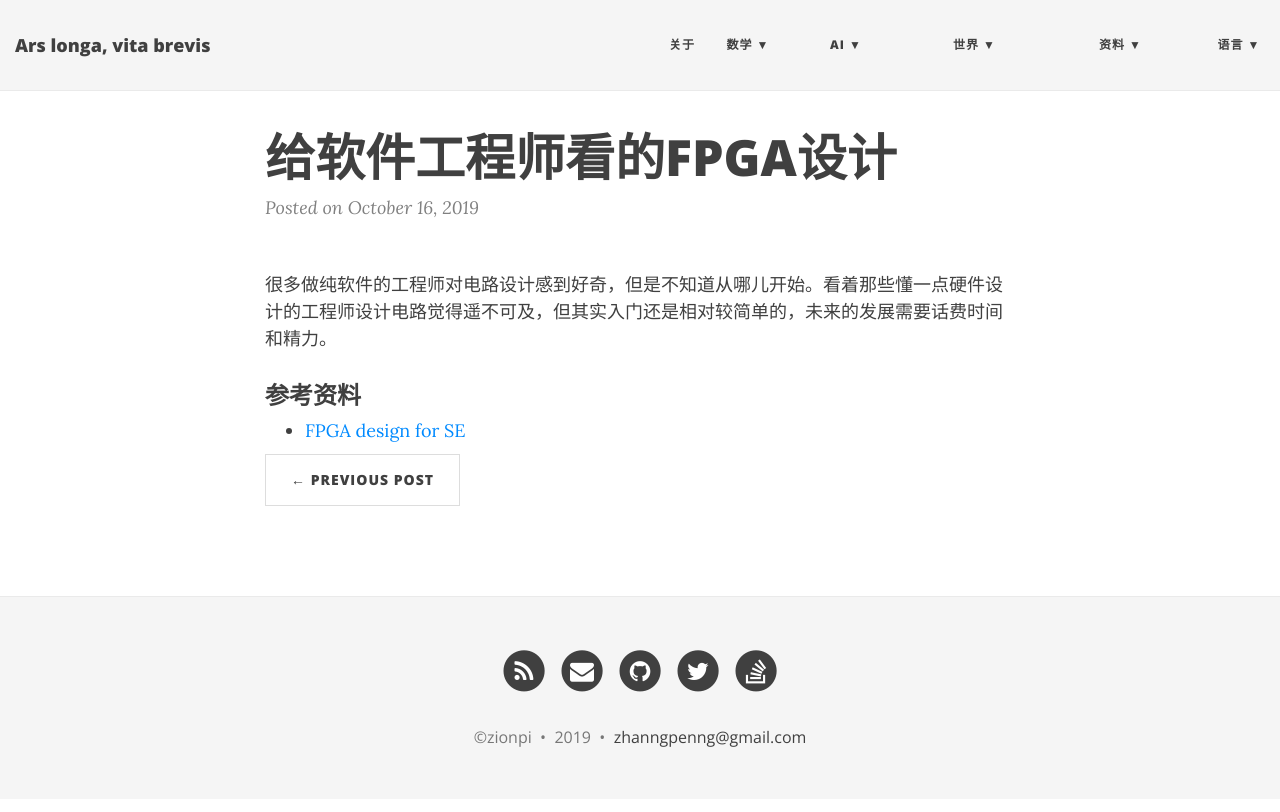
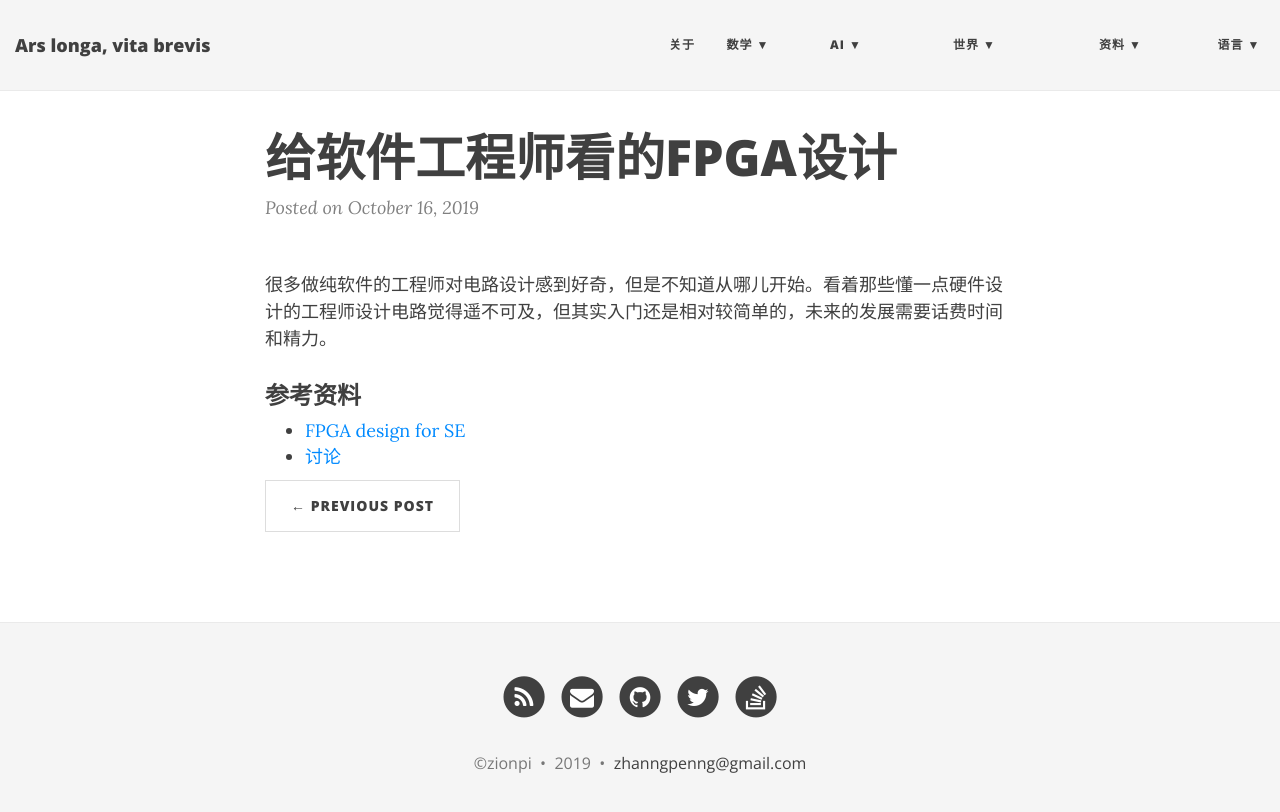
Before and after one commit to ZionPi/zionpi.github.io, a Jekyll site: the page built from _posts/2019-10-16-fpga-design-for-software-engineers.md, in a window 1280 px wide. Shown: the top 812 px of the page. Built offline with Jekyll 4.4.1, drawn with Linux system fonts in a browser that asks for light colours; nearby versions of some CDN libraries.

Commit message:
add more information

```diff
--- a/_posts/2019-10-16-fpga-design-for-software-engineers.md
+++ b/_posts/2019-10-16-fpga-design-for-software-engineers.md
@@ -6,3 +6,4 @@ title: 给软件工程师看的FPGA设计
 
 ### 参考资料
 - [FPGA design for SE](https://www.walknsqualk.com/post/014-tiny-fpga-bx/)
+- [讨论](https://news.ycombinator.com/item?id=21277580)
```
